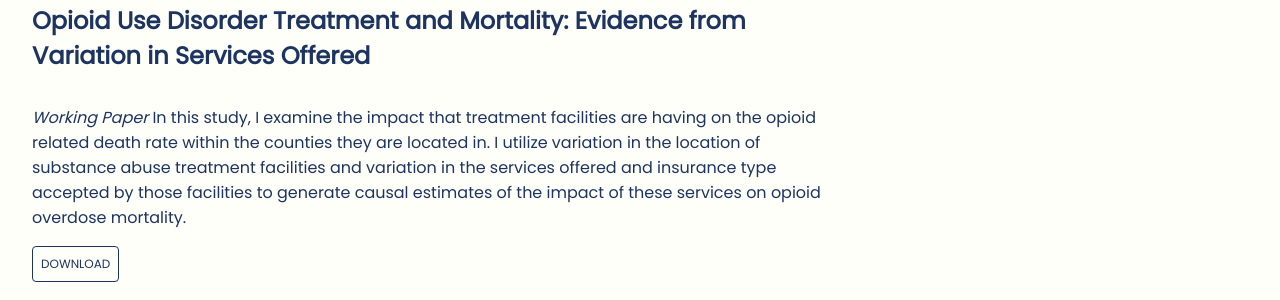
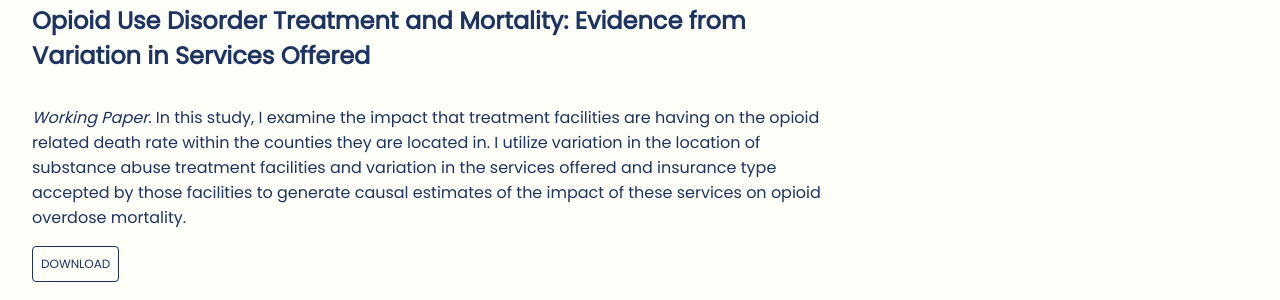
Before and after one commit to mattmotel/markmcinerney, a Jekyll site: the page built from index.md, in a window 1280 px wide and 900 px high, scrolled down 782 px. Shown: the part 154-454 px from the top of the window. Built offline with Jekyll 4.4.1, drawn with Linux system fonts in a browser that asks for light colours.

Commit message:
Updated C

```diff
--- a/_posts/2018-08-01-c.markdown
+++ b/_posts/2018-08-01-c.markdown
@@ -9,4 +9,4 @@ file: "/uploads/Opioid%20Use%20Disorder%20Treatment%20and%20Mortality.pdf"
 layout: post
 ---
 
-*Working Paper* In this study, I examine the impact that treatment facilities are having on the opioid related death rate within the counties they are located in. I utilize variation in the location of substance abuse treatment facilities and variation in the services offered and insurance type accepted by those facilities to generate causal estimates of the impact of these services on opioid overdose mortality.
+*Working Paper*. In this study, I examine the impact that treatment facilities are having on the opioid related death rate within the counties they are located in. I utilize variation in the location of substance abuse treatment facilities and variation in the services offered and insurance type accepted by those facilities to generate causal estimates of the impact of these services on opioid overdose mortality.
```
